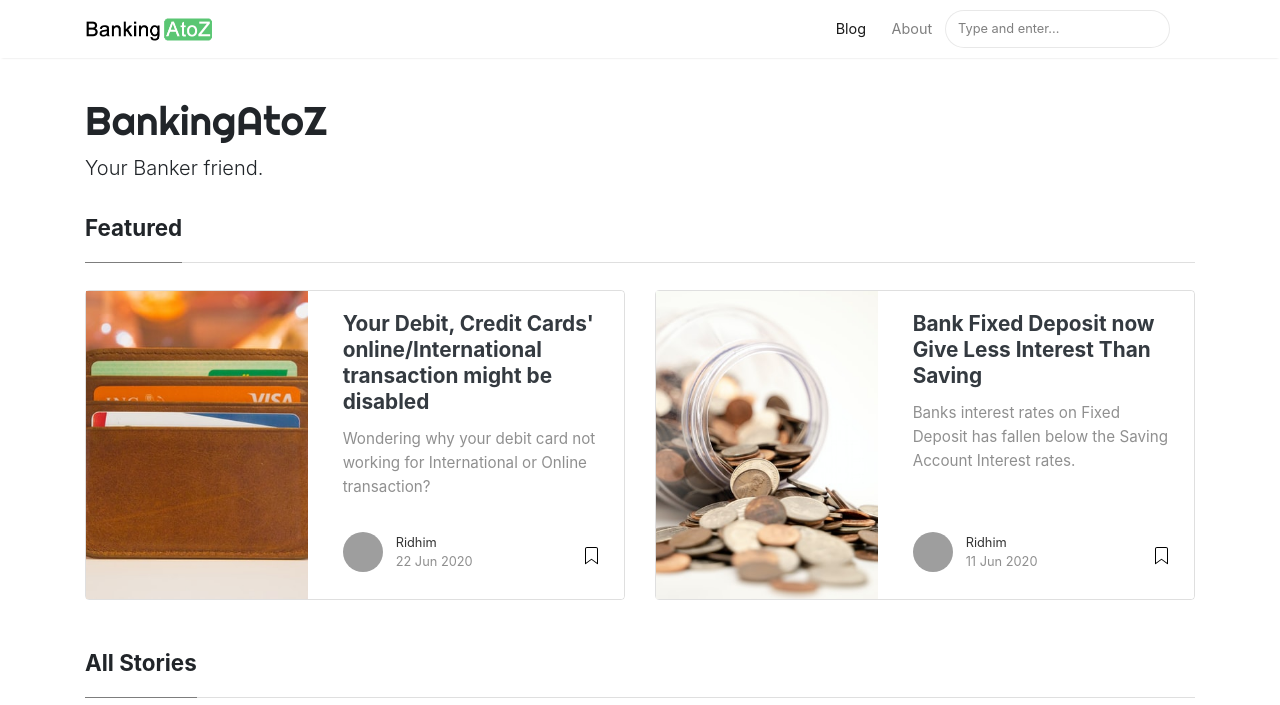
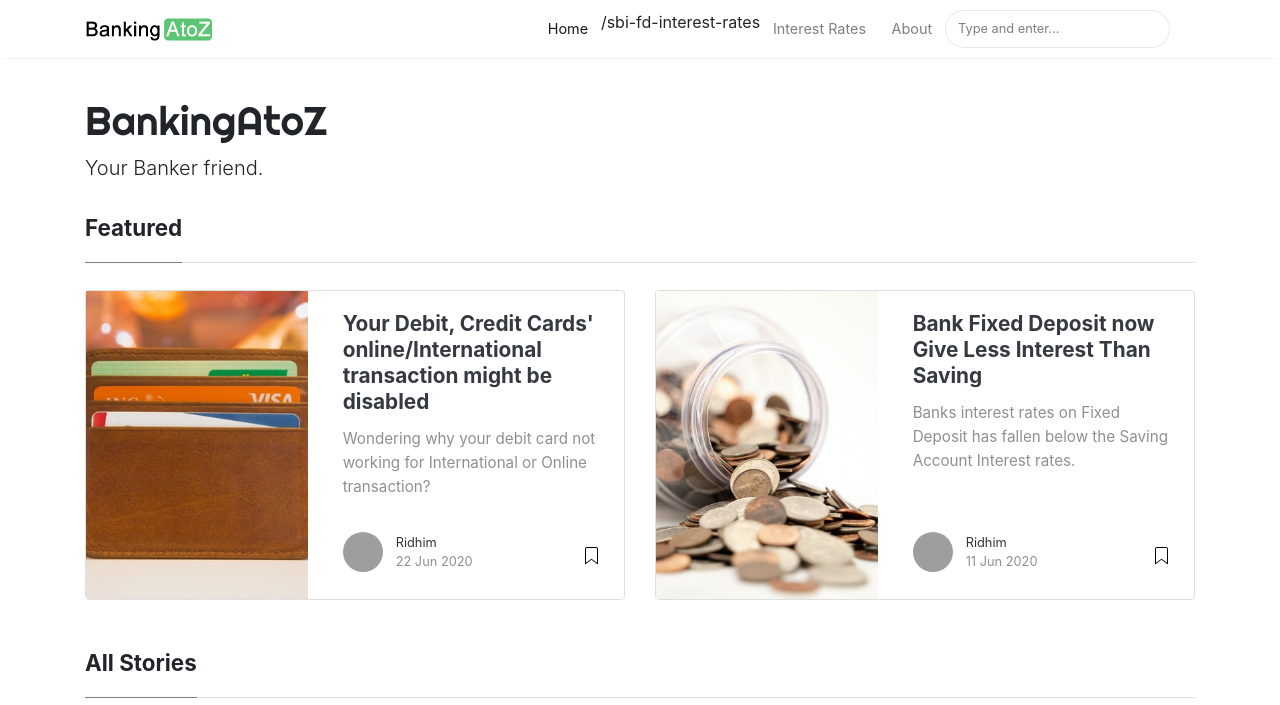
Before and after one commit to rdmmehta/batz, a Jekyll site: the page built from index.html, in a window 1280 px wide. Shown: the top 705 px of the page. Built offline with Jekyll 4.4.1, drawn with Linux system fonts in a browser that asks for light colours; nearby versions of some CDN libraries; the list of posts is cut into pages by our own code; grey boxes are pictures that could not be loaded.

Commit message:
Update default.html

```diff
--- a/_layouts/default.html
+++ b/_layouts/default.html
@@ -68,7 +68,11 @@ ga('send', 'pageview');
                 {% else %}
                 <li class="nav-item">
                 {% endif %}
-                <a class="nav-link" href="{{ site.baseurl }}/index.html">Blog</a>
+                <a class="nav-link" href="{{ site.baseurl }}/index.html">Home</a>
+                </li>/sbi-fd-interest-rates
+
+                <li class="nav-item">
+                <a class="nav-link" href="{{ site.baseurl }}/sbi-fd-interest-rates">Interest Rates</a>
                 </li>
 
                 <li class="nav-item">
```
